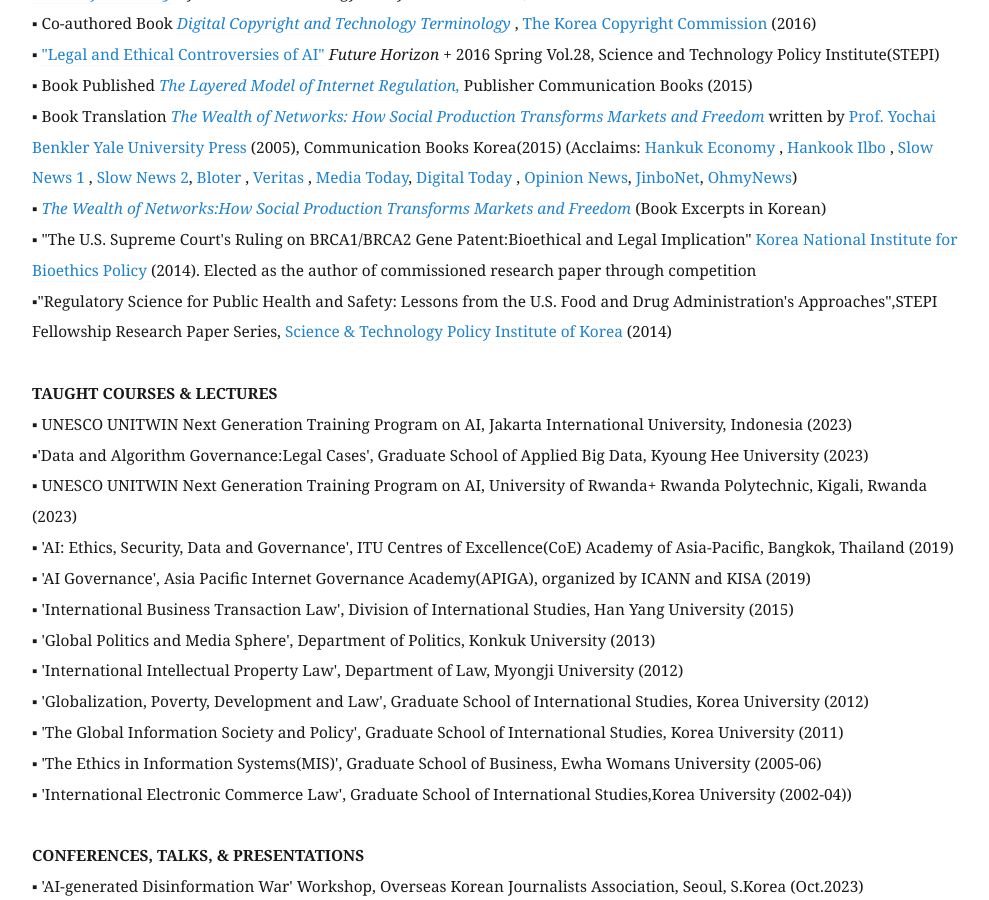
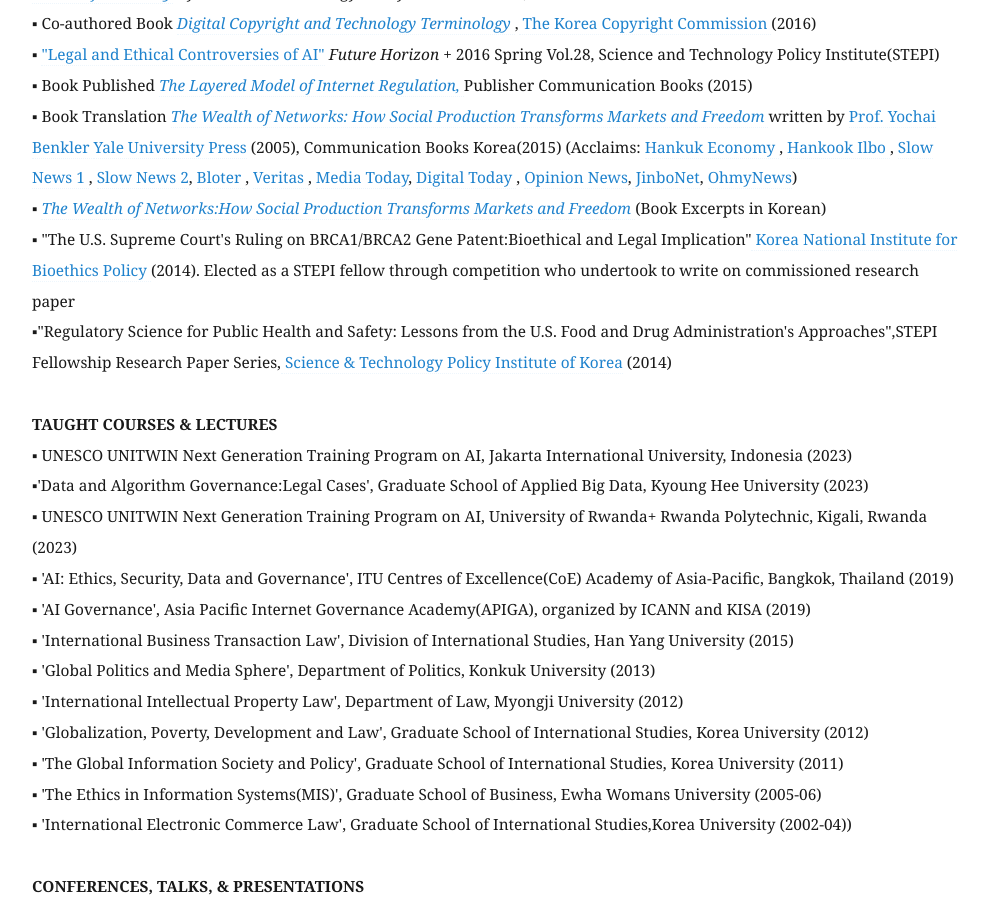
Before and after one commit to eunchangchoi/eunchangchoi.github.io, a Jekyll site: the page built from index.md, in a window 1280 px wide and 900 px high, scrolled down 3715 px. Shown: the whole window, without its empty margins (68-1057 px from the left). Built offline with Jekyll 4.4.1, drawn with Linux system fonts in a browser that asks for light colours.

Commit message:
Update index.md

```diff
--- a/index.md
+++ b/index.md
@@ -77,7 +77,7 @@
 ▪ Book Published <a href="http://www.kyobobook.co.kr/product/detailViewKor.laf?barcode=9791130437002&orderClick=357"> <i>The Layered Model of Internet Regulation, </i></a> Publisher Communication Books (2015) <br>
 ▪ Book Translation <a href="https://www.kyobobook.co.kr/product/detailViewKor.laf?mallGb=KOR&ejkGb=KOR&barcode=9791130435473"> <i> The Wealth of Networks: How Social Production Transforms Markets and Freedom </i> </a> written by <a href="https://hls.harvard.edu/faculty/directory/10071/Benkler"> Prof. Yochai Benkler </a> <a href="http://www.benkler.org/Benkler_Wealth_Of_Networks.pdf"> Yale University Press</a> (2005), Communication Books Korea(2015) (Acclaims: <a href="https://hankyung.com/life/article/2015041693541"> Hankuk Economy </a>, <a href="https://hankookilbo.com/News/Read/201504171632164530"> Hankook Ilbo </a>, <a href="https://slownews.kr/50013"> Slow News 1 </a>, <a href="https://slownews.kr/50036"> Slow News 2</a>, <a href="https://www.bloter.net/archives/241128"> Bloter </a>, <a href="https://www.veritas-a.com/news/articleView.html?idxno=164861"> Veritas </a>, <a href="https://www.mediatoday.co.kr/news/articleView.html?idxno=125603"> Media Today</a>, <a href="https://www.digitaltoday.co.kr/news/articleView.html?idxno=65605"> Digital Today </a>, <a href="https://www.opinionnews.co.kr/news/articleView.html?idxno=18408"> Opinion News</a>,<a href="https://act.jinbo.net/wp/8766/"> JinboNet</a>, <a href="https://www.ohmynews.com/nws_web/mobile/at_pg.aspx?cntn_cd=a0002543828"> OhmyNews</a>) <br>
 ▪ <a href="http://wealthofnetworks.kr"> <i>The Wealth of Networks:How Social Production Transforms Markets and Freedom</i> </a> (Book Excerpts in Korean) <br>
-▪ "The U.S. Supreme Court's Ruling on BRCA1/BRCA2 Gene Patent:Bioethical and Legal Implication"<a href="https://lst.go.kr/eng/index.do"> Korea National Institute for Bioethics Policy </a>(2014). Elected as the author of commissioned research paper through competition <br>
+▪ "The U.S. Supreme Court's Ruling on BRCA1/BRCA2 Gene Patent:Bioethical and Legal Implication"<a href="https://lst.go.kr/eng/index.do"> Korea National Institute for Bioethics Policy </a>(2014). Elected as a STEPI fellow through competition who undertook to write on commissioned research paper <br>
 ▪"Regulatory Science for Public Health and Safety: Lessons from the U.S. Food and Drug Administration's Approaches",STEPI Fellowship Research Paper Series,<a href="https://www.stepi.re.kr/site/stepien/main.do"> Science & Technology Policy Institute of Korea</a> (2014)<br>
      <br>
  <strong> TAUGHT COURSES & LECTURES</strong> <br>
```
